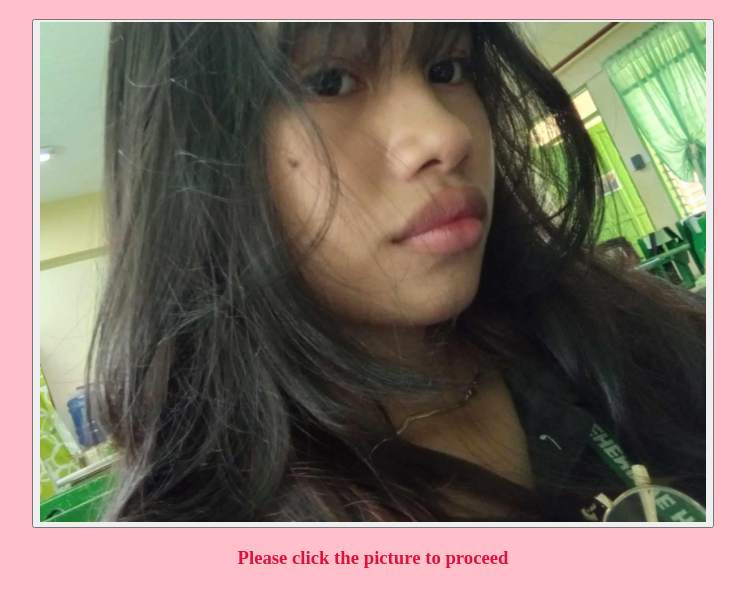
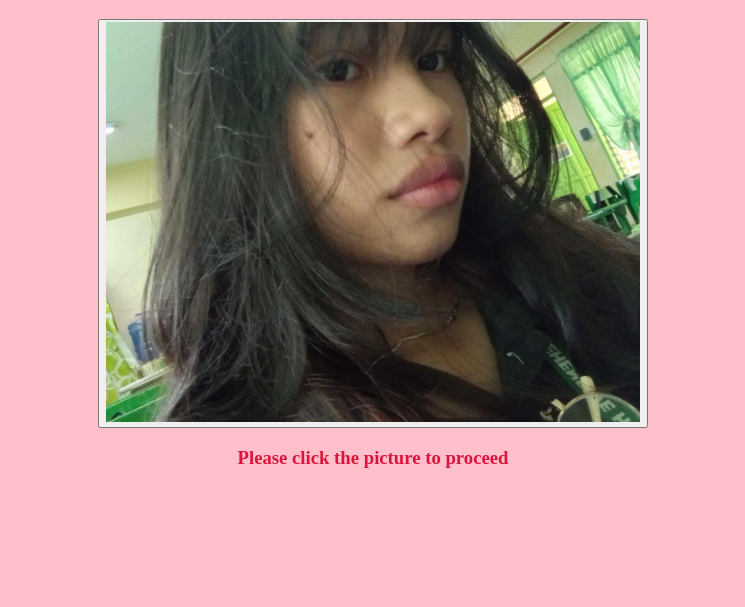
Before and after one commit to NovelCorral20/valen.github.io, a plain HTML site: page index.html in a window 1280 px wide. Shown: the part 61-668 px from the top of the page, without its empty margins (267-1012 px from the left). Drawn offline with Linux system fonts and the light colour scheme.

Commit message:
Update index.html

```diff
--- a/index.html
+++ b/index.html
@@ -16,7 +16,7 @@ text-align: center;
     <h1 style="color: crimson;" >Welcome My Love</h1>
     <a href="Q&A.html">
     <button >
-    <img src="baby.jpg" height="500">
+    <img src="baby.jpg" height="400">
     </button>
 </a>
 <h3 style="color: crimson">
```
